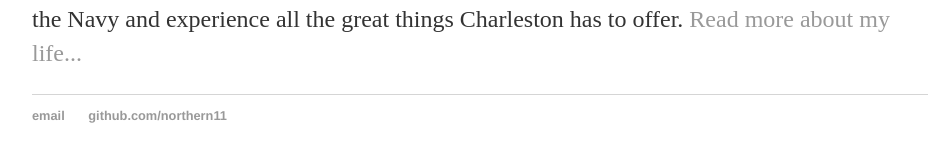
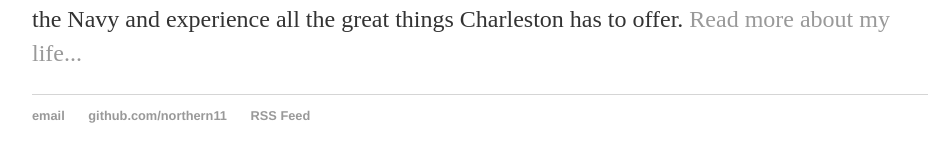
Before and after one commit to northern11/northern11.github.io, a Jekyll site: the page built from index.html, in a window 1280 px wide. Shown: the part 228-390 px from the top of the page, without its empty margins (160-1106 px from the left). Built offline with Jekyll 4.4.1, drawn with Linux system fonts in a browser that asks for light colours.

Commit message:
Added RSS Feed Link

```diff
--- a/_layouts/default.html
+++ b/_layouts/default.html
@@ -25,6 +25,7 @@
               <ul>
                   <li><a href="mailto:robertsak@gmail.com">email</a></li>
                   <li><a href="https://github.com/northern11">github.com/northern11</a></li>
+                  <li><a href="https://northern11.github.io/blog/atom.xml#">RSS Feed</a></li>
               </ul>
             </footer>
        </body>
```
